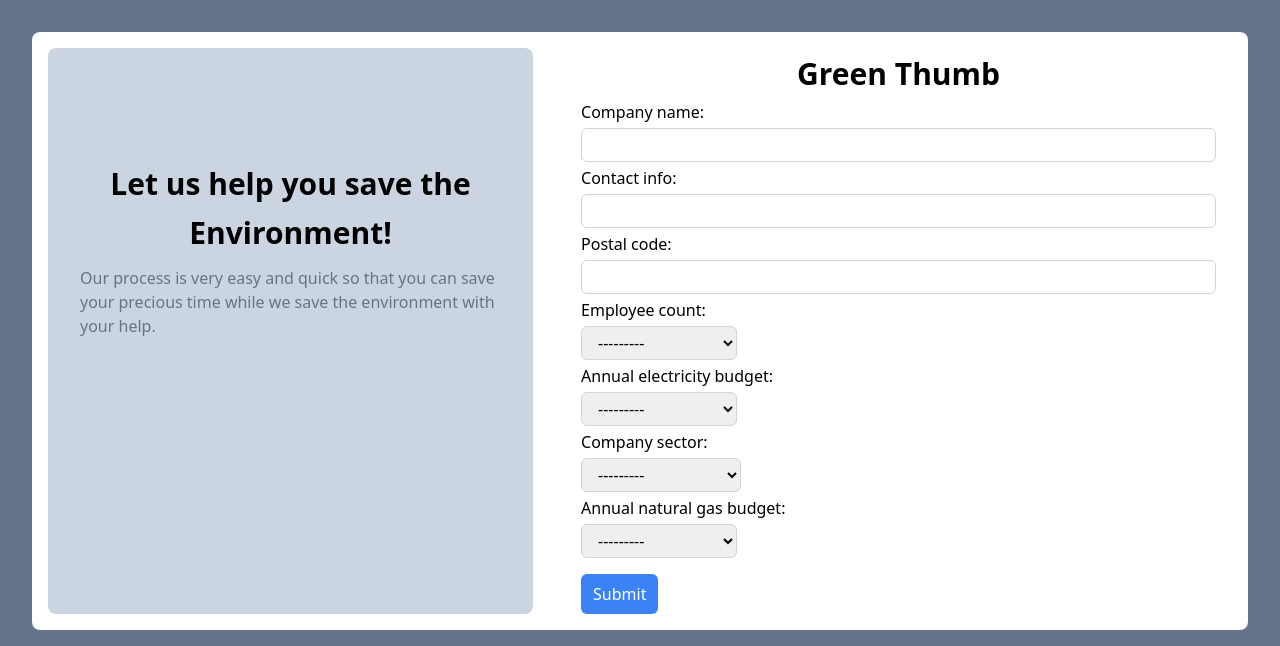
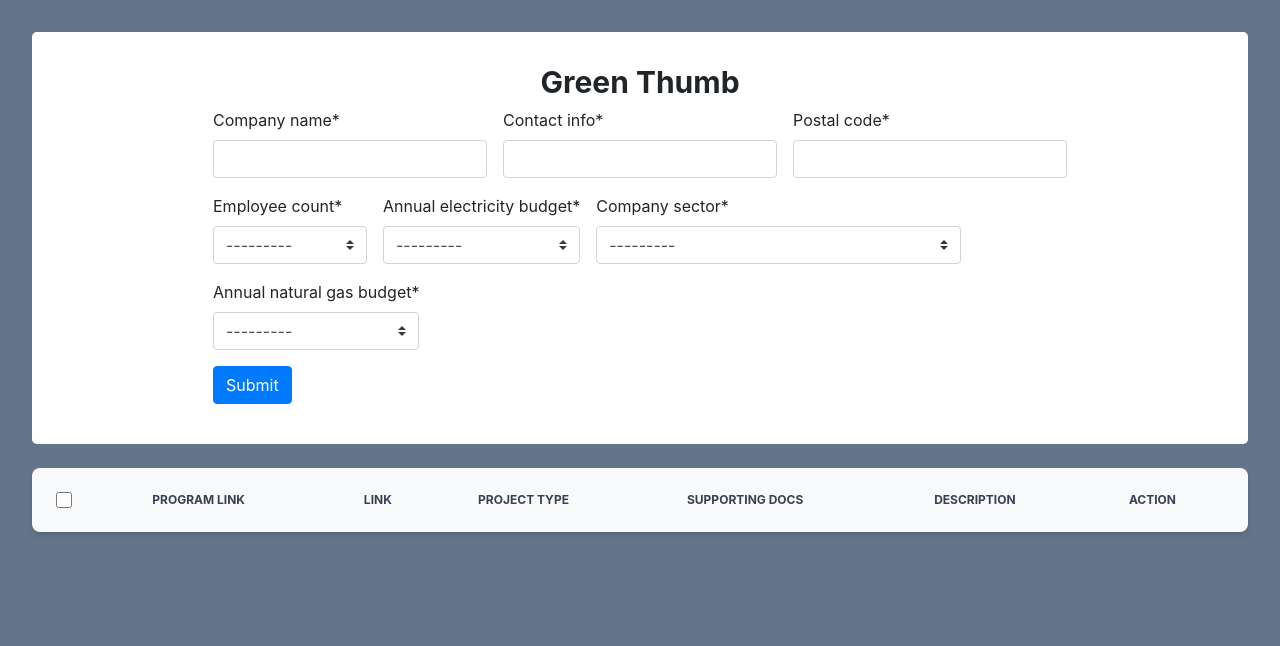
Before and after one commit to prem-2892/green-thumb, a Django app: page / in a window 1280 px wide. Shown: the top 646 px of the page. Run offline with Django 4.2, Linux system fonts and the light colour scheme; data comes from the database, SQL or seed files in the repository; both versions use the stored data as it was after the commit; lists and menus that the app fills with data are empty; some libraries are stand-ins or nearby versions.

Commit message:
table updated horizontal

```diff
--- a/GreenThumb/forms.py
+++ b/GreenThumb/forms.py
@@ -1,7 +1,37 @@
 from django.forms import ModelForm
 from .models import Company
+from crispy_forms.helper import FormHelper
+from crispy_forms.layout import Submit, Layout, Div
+
 
 class CompanyForm(ModelForm):
     class Meta:
         model = Company
-        fields = '__all__'  # You can specify which fields you want to include in the form
+        fields = (
+            "__all__"  # You can specify which fields you want to include in the form
+        )
+
+    def __init__(self, *args, **kwargs):
+        super(CompanyForm, self).__init__(*args, **kwargs)
+        self.helper = FormHelper()
+        self.helper.add_input(Submit("submit", "Submit"))
+
+        self.helper.layout = Layout(
+            Div(
+                "company_name",
+                "contact_info",
+                "postal_code",
+                css_class="flex flex-col md:flex-row gap-4 md:items-end",
+            ),
+            Div(
+                "employee_count",
+                "annual_electricity_budget",
+                "company_sector",
+                css_class="flex flex-col md:flex-row gap-4 md:items-end",
+            ),
+            Div(
+                "annual_natural_gas_budget",
+                css_class="flex gap-4 items-end",
+            ),
+            # Add more Div elements as needed
+        )
--- a/GreenThumb/views.py
+++ b/GreenThumb/views.py
@@ -1,7 +1,7 @@
 # views.py
 from django.http import HttpResponse
 from django.forms import modelformset_factory
-from .models import Company,Program
+from .models import Company, Program
 from .forms import CompanyForm
 from django.shortcuts import render
 from django.db.models import Q
@@ -9,27 +9,55 @@ from django.db.models import Q
 
 CompanyFormSet = modelformset_factory(Company, form=CompanyForm, extra=1)
 
+
 def index(request):
     suitable_programs = []
-    if request.method == 'POST':
-
+    if request.method == "POST":
         formset = CompanyFormSet(request.POST)
         if formset.is_valid():
-            #pass
+            # pass
             formset.save()
 
             suitable_programs = Program.objects.filter(
-                Q(eligible_employee_count__count__contains=formset.cleaned_data[0]['employee_count']) | Q(
-                    eligible_employee_count=None),
-                Q(eligible_annual_electricity_budget__budget__contains=formset.cleaned_data[0][
-                    'annual_electricity_budget']) | Q(eligible_annual_electricity_budget=None),
-                Q(eligible_company_sector__name__contains=formset.cleaned_data[0]['company_sector']) | Q(
-                    eligible_company_sector=None),
-                Q(eligible_annual_natural_gas_budget__budget__contains=formset.cleaned_data[0][
-                    'annual_natural_gas_budget']) | Q(eligible_annual_natural_gas_budget=None)
+                Q(
+                    eligible_employee_count__count__contains=formset.cleaned_data[0][
+                        "employee_count"
+                    ]
+                )
+                | Q(eligible_employee_count=None),
+                Q(
+                    eligible_annual_electricity_budget__budget__contains=formset.cleaned_data[
+                        0
+                    ][
+                        "annual_electricity_budget"
+                    ]
+                )
+                | Q(eligible_annual_electricity_budget=None),
+                Q(
+                    eligible_company_sector__name__contains=formset.cleaned_data[0][
+                        "company_sector"
+                    ]
+                )
+                | Q(eligible_company_sector=None),
+                Q(
+                    eligible_annual_natural_gas_budget__budget__contains=formset.cleaned_data[
+                        0
+                    ][
+                        "annual_natural_gas_budget"
+                    ]
+                )
+                | Q(eligible_annual_natural_gas_budget=None),
             )
 
     else:
         formset = CompanyFormSet(queryset=Company.objects.none())
 
-    return render(request, 'home1.html', {'formset': formset, 'suitable_programs': suitable_programs})
+    return render(
+        request,
+        "home1.html",
+        {
+            "formset": formset,
+            "suitable_programs": suitable_programs,
+            "form": CompanyForm,
+        },
+    )
--- a/templates/home1.html
+++ b/templates/home1.html
@@ -1,3 +1,6 @@
+{% load crispy_forms_tags %}
+{% load bootstrap4 %}
+
 <!DOCTYPE html>
 <html>
   <head>
@@ -25,7 +28,7 @@
         line-height: 1.75rem;
       }
 
-      .form-main > p {
+      {% comment %} .form-main > p {
         display: flex;
         flex-direction: column;
         gap: 0.25rem;
@@ -56,55 +59,24 @@
         line-height: 1.5rem;
         width: fit-content;
         max-width: 10rem;
-      }
+      } {% endcomment %}
     </style>
+    <link rel="stylesheet" href="https://stackpath.bootstrapcdn.com/bootstrap/4.3.1/css/bootstrap.min.css">
   </head>
   <body class='bg-slate-500 m-8'>
     <div class="flex rounded-lg">
-      <div class="hidden md:block md:bg-white md:p-4 w-3/4 rounded-lg md:rounded-r-none">
-        <div class="md:bg-slate-300 w-full md:py-4 md:px-8 h-full rounded-lg">
-          <h3 class="text-3xl font-bold text-center mt-24 leading-relaxed">Let us help you save the Environment!</h3>
-          <p class="text-gray-500 font-light mt-2">Our process is very easy and quick so that you can save your precious time while we save the environment with your help.</p>
-        </div>
-      </div>
+
       <div class="bg-white py-4 px-8 rounded-lg md:rounded-l-none w-full">
         <h1 class="text-3xl font-bold text-center my-2">Green Thumb</h1>
         <div class="form-container">
-          <form method="post" action="{% url 'index' %}" class='form-main'>
-            {% csrf_token %} {{ formset.management_form }}
-            {% for form in formset %}
-              {{ form.as_p }}
-            {% endfor %}
-            <input type="submit" value="Submit" class='mt-3 bg-blue-500 text-white font-medium border-0 p-3 cta' />
+          <form method="post" action="{% url 'index' %}" class='w-fit mx-auto'>
+            {% csrf_token %}
+            {% crispy form %}
+
           </form>
         </div>
       </div>
     </div>
-    {% comment %} <div id="program-results" class="overflow-x-scroll w-full bg-white mt-8 p-4 rounded-lg">
-      <h2 class="text-2xl font-bold my-3">Matched Programs</h2>
-      <table style="width: 100%">
-        <tr>
-          <th style="width: 20%" >Program Name</th>
-          <th style="width: 20%" >Link</th>
-          <th style="width: 20%" >Project Type</th>
-          <th style="width: 50px" class="break-words">Supporting Docs</th>
-          <th style="width: 20%" >Description</th>
-        </tr>
-        {% for program in suitable_programs %}
-        <tr>
-          <td>{{ program.program_name }}</td>
-          <td>
-            <a href="{{ program.link }}" target="_blank"
-              >{{ program.program_name }}</a
-            >
-          </td>
-          <td>{{ program.project_type }}</td>
-          <td class="break-words" style="width: 20%">{{ program.supporting_docs }}</td>
-          <td>{{ program.description }}</td>
-        </tr>
-        {% endfor %}
-      </table>
-    </div> {% endcomment %}
 
     <div class="mt-4 relative overflow-x-auto shadow-md sm:rounded-lg">
       <table class="w-full text-sm text-left text-gray-500 dark:text-gray-400">
```
Also changed, not shown: Ecoforce/settings.py (+8 -5 lines), db.sqlite3.
